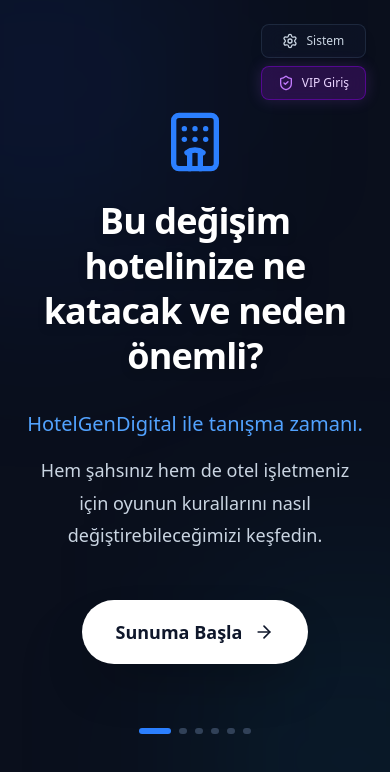
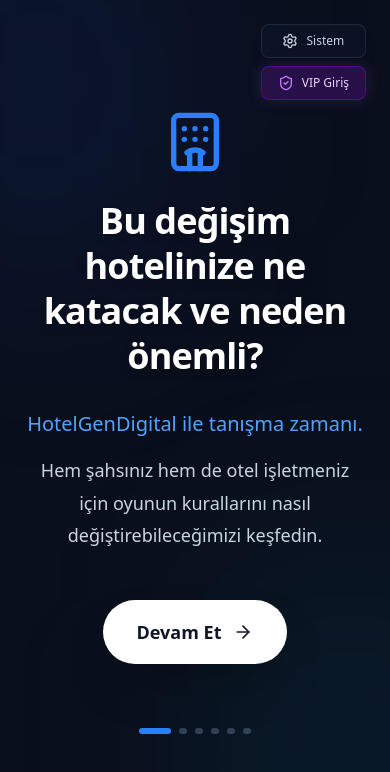
Before and after one commit to qltydigital-hub/HotelGenDigital, a Next.js app in the folder hotel-admin-dashboard/: page / in a window 390 px wide. Shown: the top 772 px of the page. Built offline with nearby package versions, Linux system fonts and the light colour scheme.

Commit message:
update: change action texts and add mobile onclick handlers

```diff
--- a/hotel-admin-dashboard/src/app/page.tsx
+++ b/hotel-admin-dashboard/src/app/page.tsx
@@ -64,7 +64,7 @@
       title: "Bu değişim hotelinize ne katacak ve neden önemli?",
       subtitle: "HotelGenDigital ile tanışma zamanı.",
       content: "Hem şahsınız hem de otel işletmeniz için oyunun kurallarını nasıl değiştirebileceğimizi keşfedin.",
-      actionText: "Sunuma Başla"
+      actionText: "Devam Et"
     },
     {
       id: "multi-language",
@@ -225,6 +225,7 @@
               {/* Sistem Ayarları Button/Modal */}
               <div
                 onMouseEnter={() => setShowModals('settings')}
+                onClick={() => setShowModals('settings')}
                 className={`relative group bg-slate-900/50 backdrop-blur-xl border-2 transition-all duration-500 rounded-3xl p-8 overflow-hidden cursor-pointer ${showModals === 'settings' ? 'border-blue-500 shadow-[0_0_40px_rgba(59,130,246,0.2)]' : 'border-slate-800'}`}
               >
                 <div className={`absolute inset-0 bg-blue-500/5 transition-opacity duration-500 ${showModals === 'settings' ? 'opacity-100' : 'opacity-0'}`} />
@@ -278,6 +279,7 @@
               {/* Yönetici Paneli Button/Modal */}
               <div
                 onMouseEnter={() => setShowModals('admin')}
+                onClick={() => setShowModals('admin')}
                 className={`relative group bg-slate-900/50 backdrop-blur-xl border-2 transition-all duration-500 rounded-3xl p-8 overflow-hidden cursor-pointer ${showModals === 'admin' ? 'border-purple-500 shadow-[0_0_40px_rgba(168,85,247,0.2)]' : 'border-slate-800'}`}
               >
                 <div className={`absolute inset-0 bg-purple-500/5 transition-opacity duration-500 ${showModals === 'admin' ? 'opacity-100' : 'opacity-0'}`} />
```
